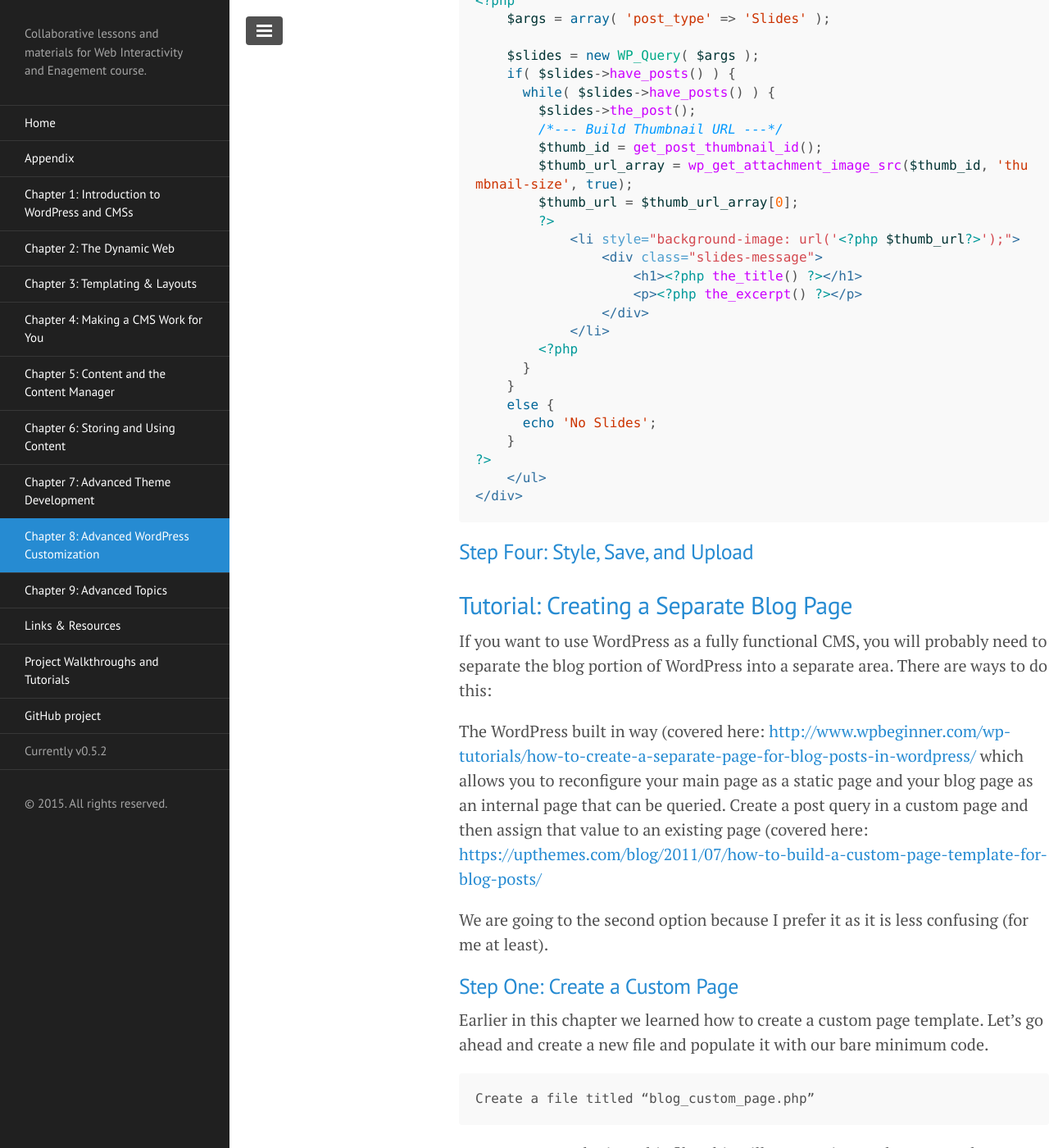
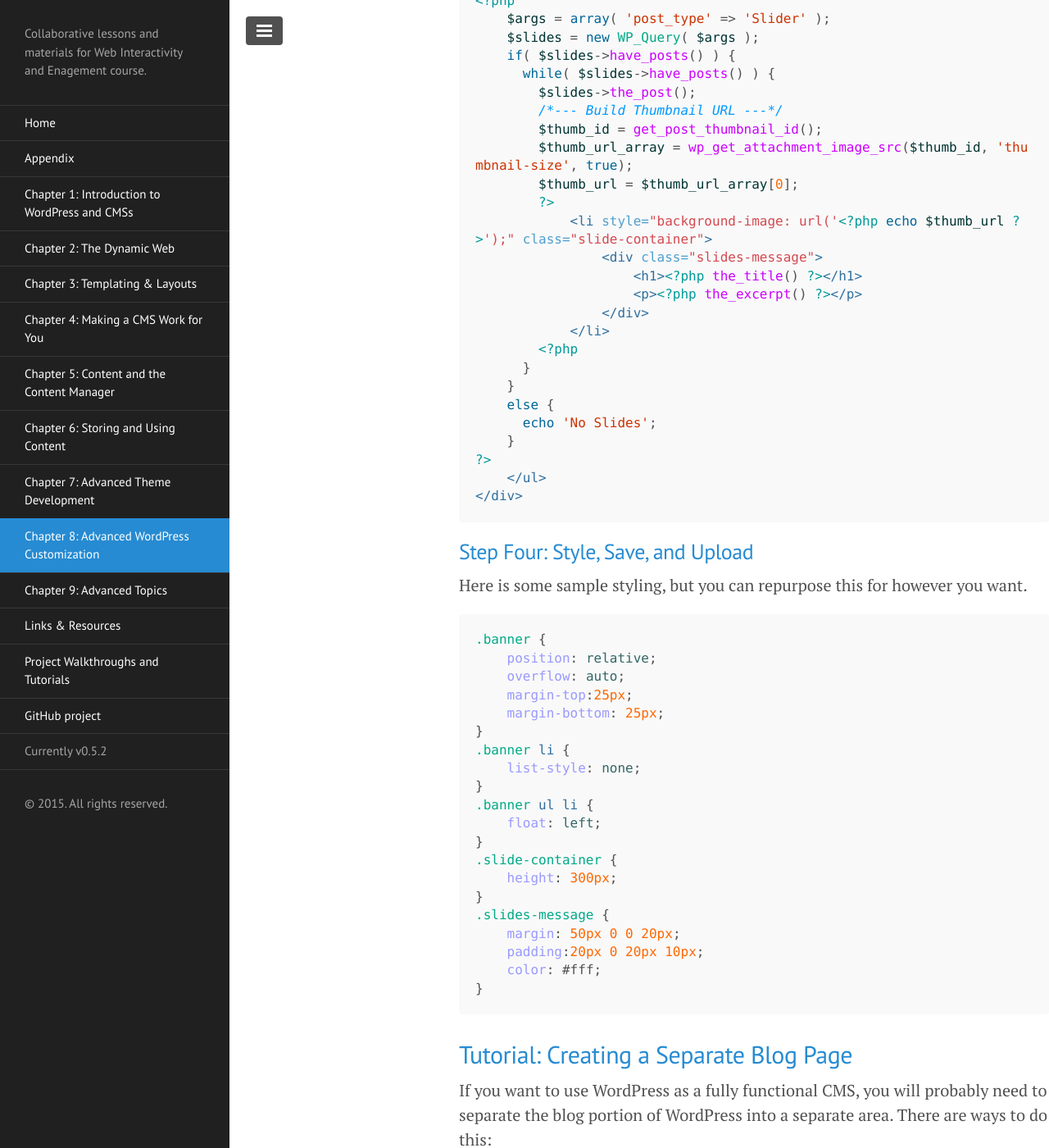
Before and after one commit to ahaywood/Web-Interactivity-and-Engagement, a Jekyll site: the page built from chapter-8/index.md, in a window 1280 px wide and 1400 px high, scrolled down 28953 px. Shown: the whole window at 82% size. Built offline with Jekyll 4.4.1, drawn with Linux system fonts in a browser that asks for light colours; Markdown is read by kramdown in place of the engine named in the settings; some of the changed text lies outside the part shown.

Commit message:
Slider Tutorial fixing

````diff
--- a/chapter-8/index.md
+++ b/chapter-8/index.md
@@ -874,7 +874,7 @@ Let's modify this code to include our custom post type.
 <p class="file-name">index.php</p>
 ```php
 <?php
-    $args = array( 'post_type' => 'Slides' );
+    $args = array( 'post_type' => 'Slider' ); //Menu item name
 
     $slides = new WP_Query( $args );
     if( $slides->have_posts() ) {
@@ -901,8 +901,7 @@ This will generate the content from our custom post. Now let's integrate this in
 <div class="banner">
     <ul>
 <?php
-    $args = array( 'post_type' => 'Slides' );
-
+    $args = array( 'post_type' => 'Slider' );
     $slides = new WP_Query( $args );
     if( $slides->have_posts() ) {
       while( $slides->have_posts() ) {
@@ -912,7 +911,7 @@ This will generate the content from our custom post. Now let's integrate this in
         $thumb_url_array = wp_get_attachment_image_src($thumb_id, 'thumbnail-size', true);
         $thumb_url = $thumb_url_array[0];
         ?>
-            <li style="background-image: url('<?php $thumb_url?>');">
+            <li style="background-image: url('<?php echo $thumb_url ?>');" class="slide-container">
                 <div class="slides-message">
                     <h1><?php the_title() ?></h1>
                     <p><?php the_excerpt() ?></p>
@@ -930,6 +929,31 @@ This will generate the content from our custom post. Now let's integrate this in
 ```
 
 #### Step Four: Style, Save, and Upload
+
+Here is some sample styling, but you can repurpose this for however you want.
+
+```css
+.banner {
+    position: relative;
+    overflow: auto;
+    margin-top:25px;
+    margin-bottom: 25px;
+}
+.banner li {
+    list-style: none;
+}
+.banner ul li {
+    float: left;
+}
+.slide-container {
+    height: 300px;
+}
+.slides-message {
+    margin: 50px 0 0 20px;
+    padding:20px 0 20px 10px;
+    color: #fff;
+}
+```
 
 ### <a name="creating-a-separate-blog-page">Tutorial: Creating a Separate Blog Page</a>
 
````
Also changed, not shown: 3 other files.
